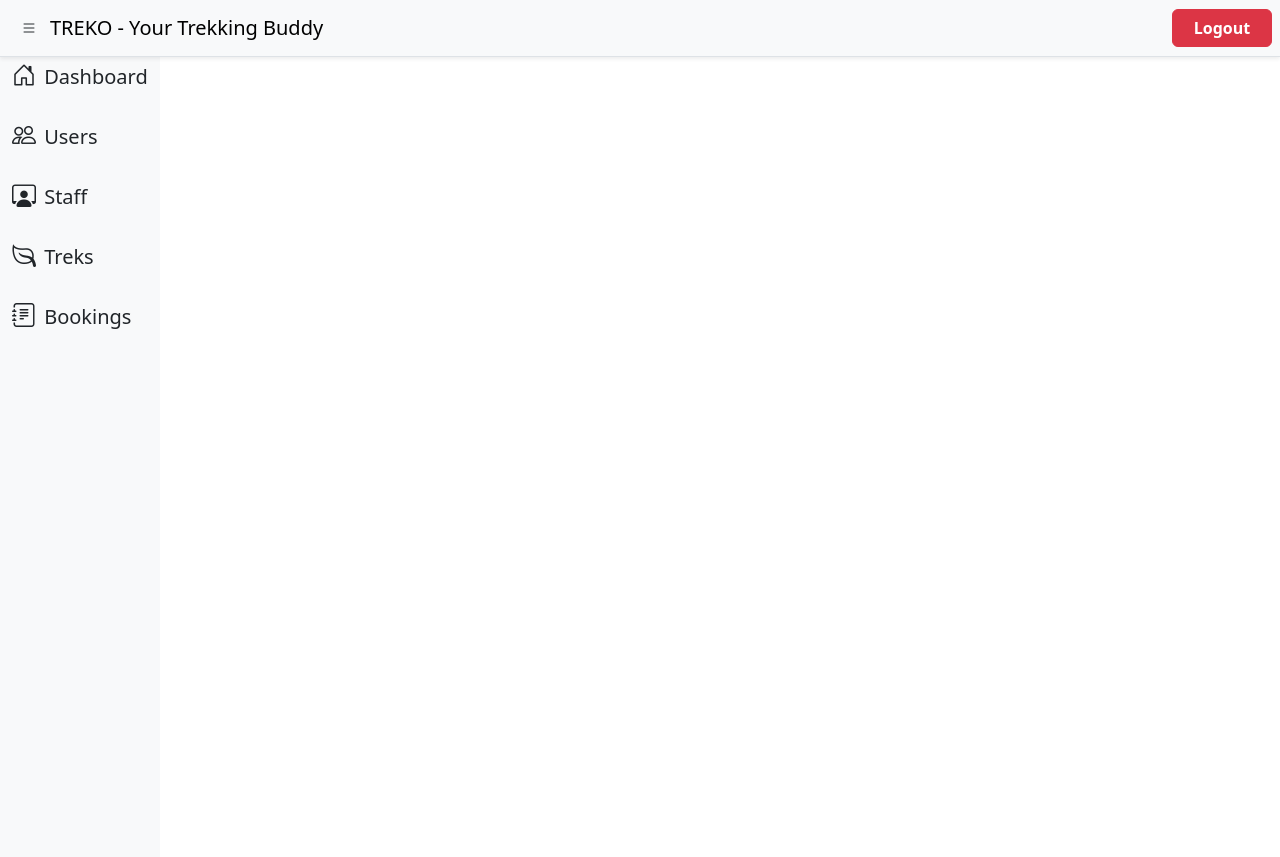
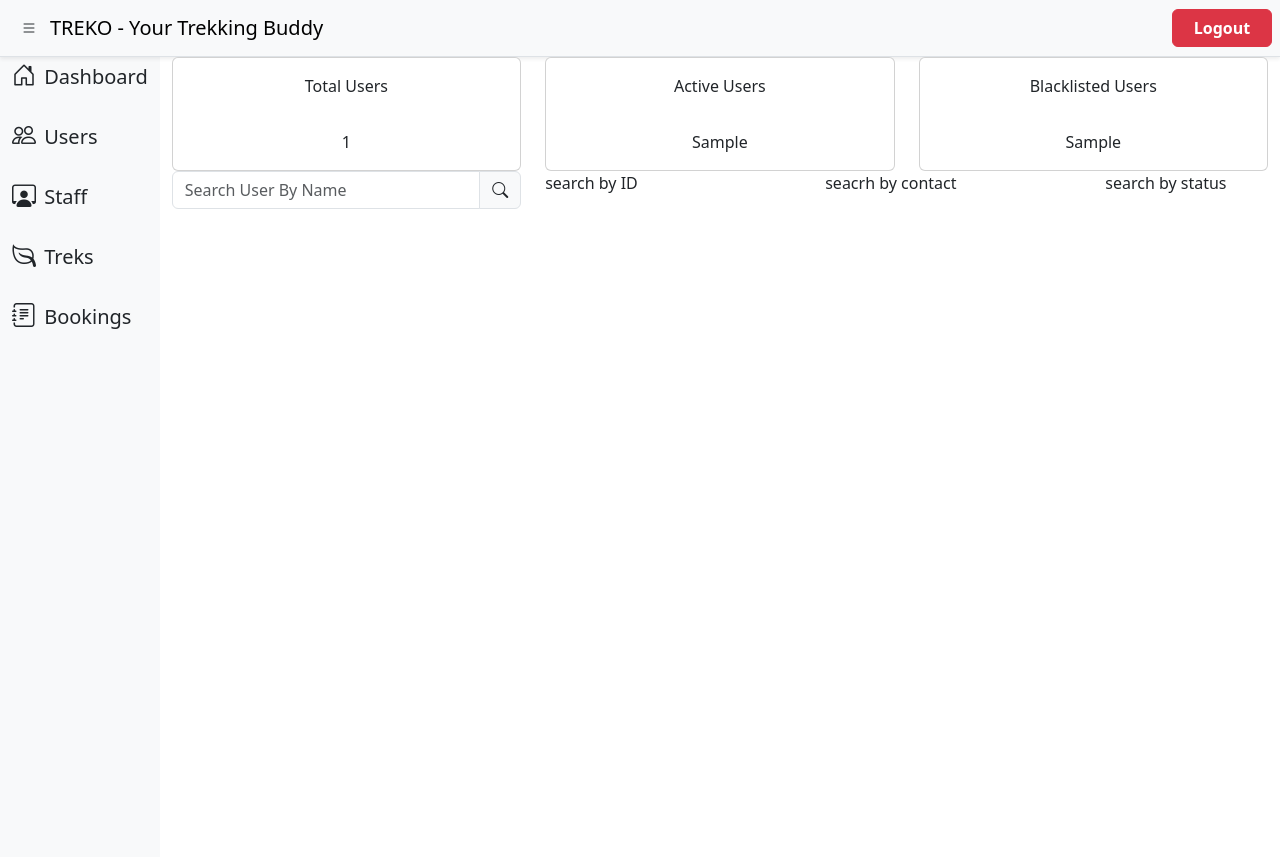
Before and after one commit to vini-cyberpunk/trekking-management-system_23f3002456, a Flask app: template app/templates/admin/users.html in a window 1280 px wide. Run offline with Flask 3, Linux system fonts and the light colour scheme; the template is opened without the code that fills it: most values are stand-ins (such as "Sample title", 1, 10 or a date in 2020); parts of the project's set-up code (start-up, migrations or seed data) failed here and were passed over.

Commit message:
make improvement in admin.users page

```diff
--- a/app/templates/admin/users.html
+++ b/app/templates/admin/users.html
@@ -3,3 +3,87 @@
 {% block title %}
 Manage Users
 {% endblock %}
+
+{% block main_content %}
+
+<div class="row">
+
+	<div class="col">
+
+		<div class="card d-flex align-items-center">
+
+			<div class="card-body">
+				Total Users
+			</div>
+
+			<div class="card-body">
+				{{ total_users }}
+			</div>
+
+		</div>
+
+	</div>
+
+	<div class="col">
+
+		<div class="card d-flex align-items-center">
+
+			<div class="card-body">
+				Active Users
+			</div>
+
+			<div class="card-body">
+				{{ active_users }}
+			</div>
+
+		</div>
+
+	</div>
+
+	<div class="col">
+
+		<div class="card d-flex align-items-center">
+
+			<div class="card-body">
+				Blacklisted Users
+			</div>
+
+			<div class="card-body">
+				{{ inactive_users }}
+			</div>
+
+		</div>
+	</div>
+
+</div>
+
+<div class="row">
+
+	<div class="col-md-4">
+		<div class="input-group">
+			<input
+				type="text"
+				class="form-control"
+				placeholder="Search User By Name">
+
+			<button id="user-search" class="input-group-text">
+				<i class="bi bi-search"></i>
+			</button>
+		</div>
+	</div>
+
+	<div class="col-md-3">
+		search by ID
+	</div>
+
+	<div class="col-md-3">
+	seacrh by contact
+	</div>
+
+	<div class="col-md-2">
+	search by status
+	</div>
+
+</div>
+
+{% endblock %}
```
